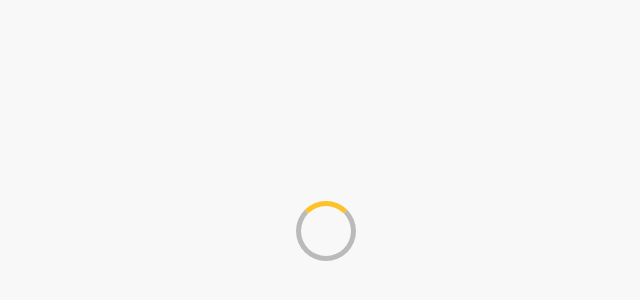
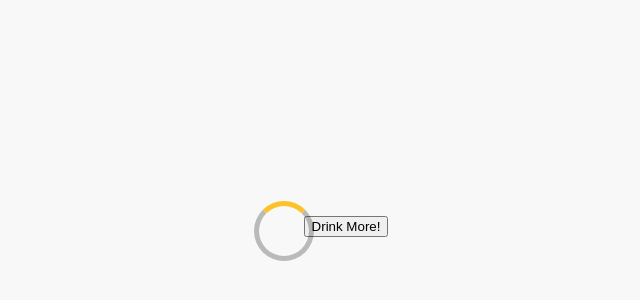
Before and after one commit to NancyBabich/grin-and-beer-it, a React app: page / in a window 1280 px wide. Shown: the part 182-482 px from the top of the page, without its empty margins (319-959 px from the left). Built offline with nearby package versions, Linux system fonts and the light colour scheme.

Commit message:
add initial routing and add containers folder

```diff
--- /dev/null
+++ b/app/App.js
@@ -0,0 +1,12 @@
+import React from 'react';
+import { HashRouter as Router, Route } from 'react-router-dom';
+
+import ModalSwitch from './ModalSwitch';
+
+const App = () => (
+  <Router>
+    <Route component={ModalSwitch} />
+  </Router>
+);
+
+export default App;
--- /dev/null
+++ b/app/ModalSwitch.js
@@ -0,0 +1,41 @@
+import React, { Component } from 'react';
+import { Route, Switch } from 'react-router-dom';
+
+import BeerListContainer from './containers/BeerListContainer';
+import Loader from './components/Loader';
+
+export default class ModalSwitch extends Component {
+  constructor(props) {
+    super(props);
+
+    this.previousLocation = this.props.location;
+  }
+
+  componentWillUpdate(nextProps) {
+    const { location } = this.props;
+    if (
+      nextProps.history.action !== 'POP' &&
+      (!location.state || !location.state.modal)
+    ) {
+      this.previousLocation = this.props.location;
+    }
+  }
+
+  render() {
+    const { location } = this.props;
+    const isModal = !!(
+      location.state &&
+      location.state.modal &&
+      this.previousLocation !== location
+    );
+    return (
+      <div>
+        <Switch location={isModal ? this.previousLocation : location}>
+          <Route exact path="/" component={BeerListContainer} />
+          <Route path="/loader" component={Loader} />
+        </Switch>
+        {isModal ? <Route path="/loader" component={Loader} /> : null}
+      </div>
+    );
+  }
+}
--- a/app/components/App.js
+++ /dev/null
@@ -1,82 +0,0 @@
-import React, { Component } from 'react';
-import styled from 'styled-components';
-
-import Card from './Card';
-import Colors from '../consts/colors';
-import Loader from './Loader';
-import Message from './Message';
-
-export default class App extends Component {
-  constructor(props) {
-    super(props);
-    this.state = {
-      beers: [],
-      isAllDisplayed: false,
-      isLoading: true,
-      page: 1
-    };
-  }
-
-  // componentDidMount() {
-  //   this.fetchBeers();
-  // }
-
-  fetchBeers = () => {
-    const url = `https://api.punkapi.com/v2/beers?page=${this.state
-      .page}&per_page=20`;
-
-    fetch(url)
-      .then(res => res.json())
-      .then(beers => {
-        if (beers.length) {
-          this.setState({
-            beers: this.state.beers.concat(beers),
-            isLoading: false
-          });
-        } else {
-          this.setState({ isAllDisplayed: true });
-        }
-      });
-  };
-
-  render() {
-    // const cards = this.state.beers.map(beer => (
-    //   <Card
-    //     tagline={beer.tagline}
-    //     name={beer.name}
-    //     imgSrc={beer.image_url}
-    //     key={beer.id}
-    //   />
-    // ));
-
-    return (
-      <Container>
-        {/* {!this.state.isLoading && cards} */}
-        {this.state.isLoading && <Loader initial />}
-        {/* <button
-          onClick={
-            this.setState({page: this.state.page + 1}, () =>
-            this.fetchBeers())
-
-            //this.fetchBeers(this.state.page + 1)
-          }
-        >
-          Drink More!
-        </button>   */}
-        {this.state.isAllDisplayed && (
-          <Message text="Sadly, we have no more beers to show you" />
-        )}
-      </Container>
-    );
-  }
-}
-
-const Container = styled.div`
-  display: flex;
-  flex-wrap: wrap;
-  align-items: center;
-  justify-content: center;
-  width: 100%;
-  min-height: 100vh;
-  background-color: ${Colors.lightGray};
-`;
--- /dev/null
+++ b/app/components/BeerList.js
@@ -0,0 +1,47 @@
+import React from 'react';
+import styled from 'styled-components';
+
+import Loader from './Loader';
+import Message from './Message';
+import Card from './Card';
+import Colors from '../consts/colors';
+
+const BeerList = ({ beers, fetchMoreBeers, isAllDisplayed, isLoading }) => {
+  const cards = beers.map(beer => (
+    <Card
+      tagline={beer.tagline}
+      name={beer.name}
+      imgSrc={beer.image_url}
+      key={beer.id}
+    />
+  ));
+
+  return (
+    <Container>
+      {isLoading && <Loader initial />}
+      {isLoading && cards}
+      <button
+        onClick={fetchMoreBeers}
+
+        //this.fetchBeers(this.state.page + 1)
+      >
+        Drink More!
+      </button>
+      {isAllDisplayed && (
+        <Message text="Sadly, we have no more beers to show you" />
+      )}
+    </Container>
+  );
+};
+
+export default BeerList;
+
+const Container = styled.div`
+  display: flex;
+  flex-wrap: wrap;
+  align-items: center;
+  justify-content: center;
+  width: 100%;
+  min-height: 100vh;
+  background-color: ${Colors.lightGray};
+`;
--- /dev/null
+++ b/app/containers/BeerListContainer.js
@@ -0,0 +1,55 @@
+import React, { Component } from 'react';
+import styled from 'styled-components';
+
+import BeerList from '../components/BeerList';
+
+export default class BeerListContainer extends Component {
+  constructor(props) {
+    super(props);
+    this.state = {
+      beers: [],
+      isAllDisplayed: false,
+      //      isError: false,
+      isLoading: true,
+      page: 1
+    };
+  }
+
+  componentDidMount() {
+    //this.fetchBeers();
+  }
+
+  fetchBeers = () => {
+    const url = `https://api.punkapi.com/v2/beers?page=${this.state
+      .page}&per_page=20`;
+
+    fetch(url)
+      .then(res => res.json())
+      .then(beers => {
+        if (beers.length) {
+          this.setState({
+            beers: this.state.beers.concat(beers),
+            isLoading: false
+          });
+        } else {
+          this.setState({ isAllDisplayed: true });
+        }
+      });
+    // .catch((err) => this.setState({isError: true}))
+  };
+
+  fetchMoreBeers = () => {
+    this.setState({ page: this.state.page + 1 }, () => this.fetchBeers());
+  };
+
+  render() {
+    return (
+      <BeerList
+        beers={this.state.beers}
+        fetchMoreBeers={this.fetchMoreBeers}
+        isAllDisplayed={this.state.isAllDisplayed}
+        isLoading={this.state.isLoading}
+      />
+    );
+  }
+}
--- a/app/index.js
+++ b/app/index.js
@@ -1,6 +1,6 @@
 import React from 'react';
 import ReactDOM from 'react-dom';
 
-import App from './components/App';
+import App from './App';
 
 ReactDOM.render(<App />, document.getElementById('app'));
```
